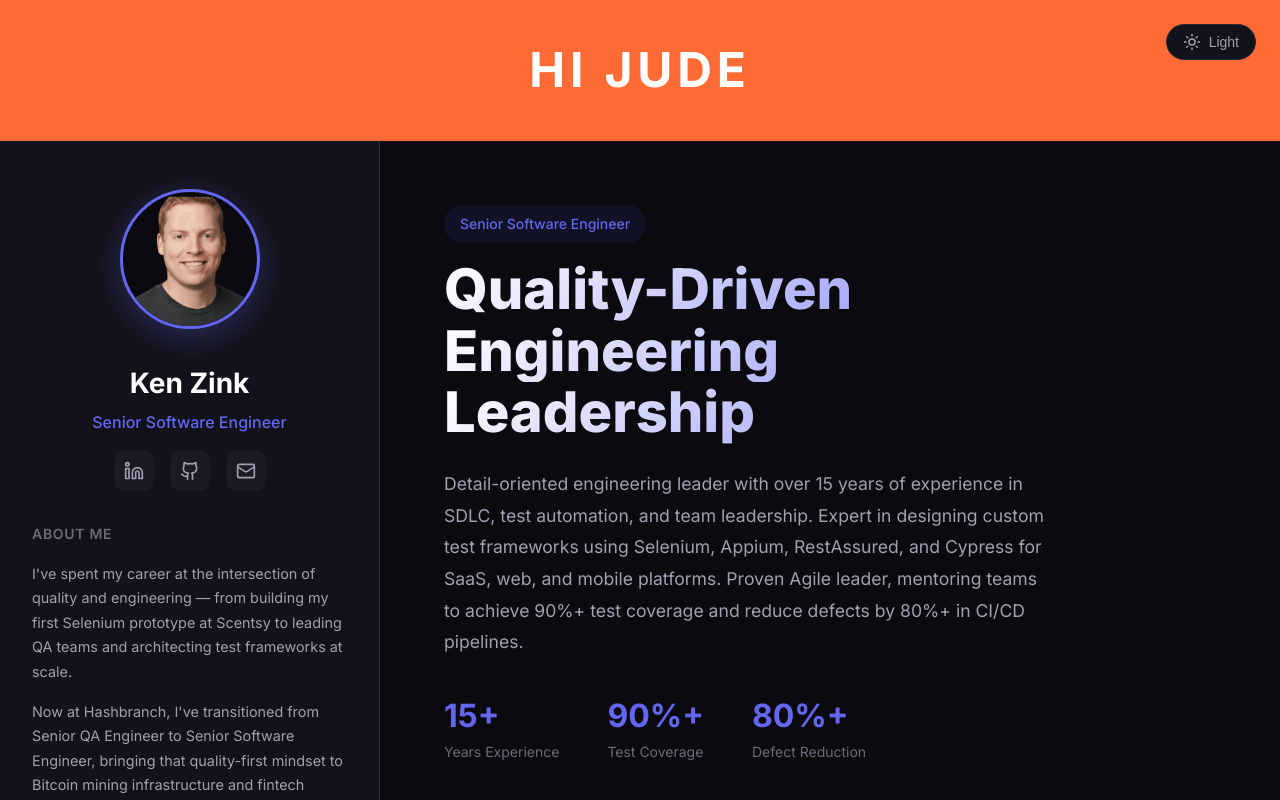
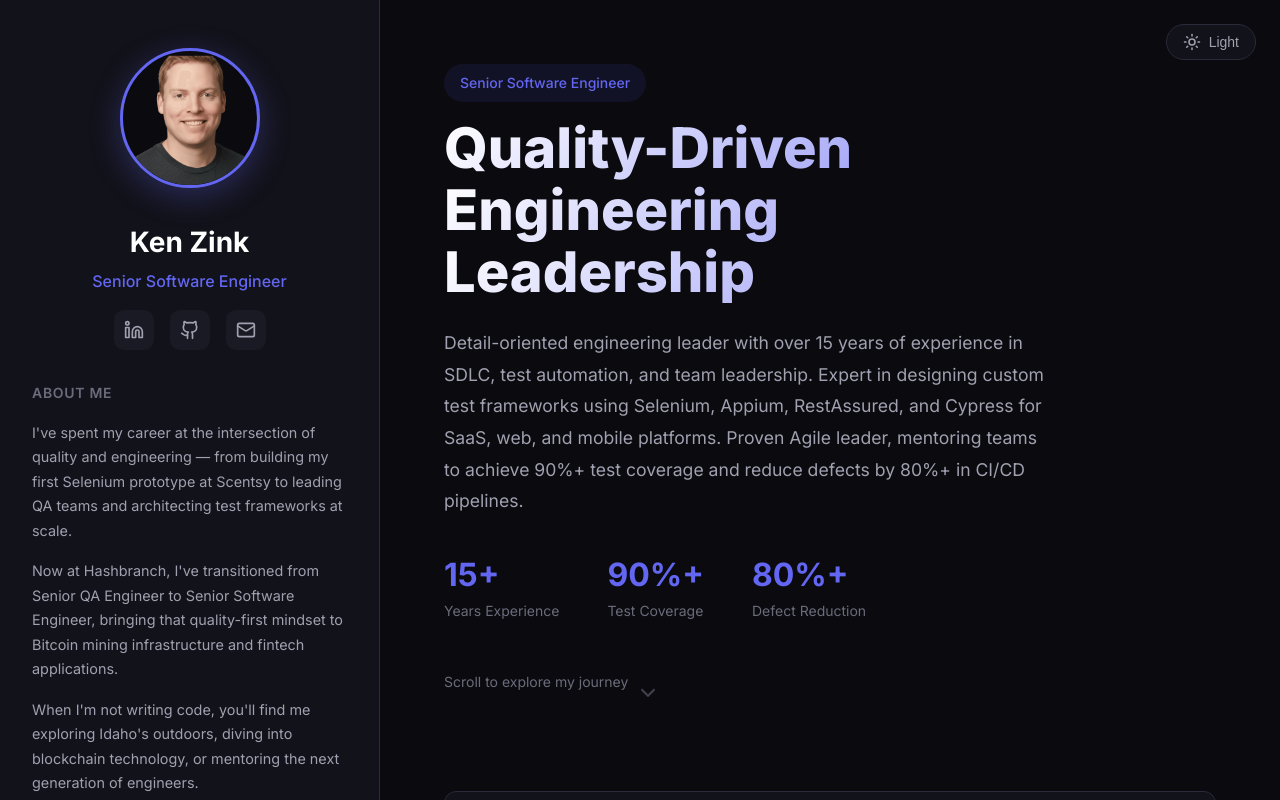
Before and after one commit to Morpheis/portfolio, a React (Vite) app: page / in a window 1280 px wide. Shown: the top 800 px of the page. Built offline with nearby package versions, Linux system fonts and the light colour scheme.

Commit message:
Revert "Add HI JUDE banner"

```diff
--- a/src/App.tsx
+++ b/src/App.tsx
@@ -12,9 +12,6 @@ function App() {
 
   return (
     <div className={`app ${darkMode ? 'dark' : 'light'}`}>
-      <div style={{ backgroundColor: '#ff6b35', color: 'white', textAlign: 'center', padding: '2rem', fontSize: '3rem', fontWeight: 'bold', letterSpacing: '0.1em' }}>
-        HI JUDE
-      </div>
       <ThemeToggle darkMode={darkMode} onToggle={() => setDarkMode(!darkMode)} />
       <div className="layout">
         <Sidebar />
```
